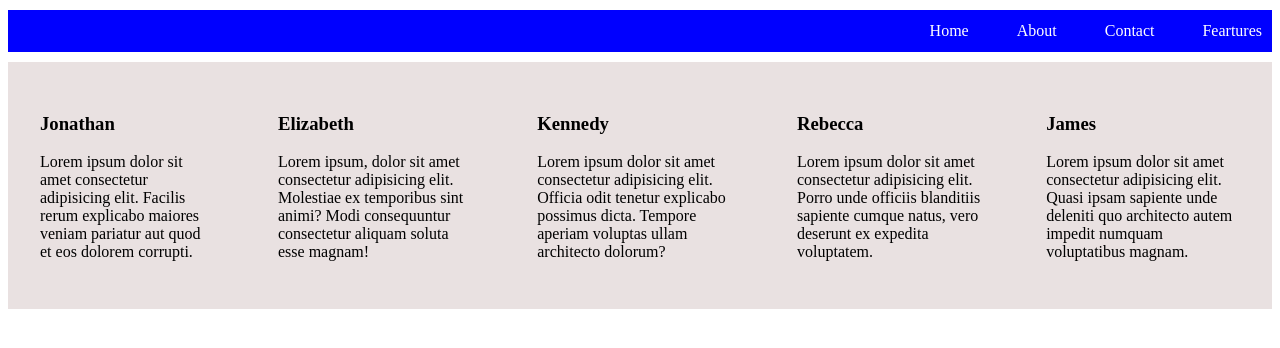
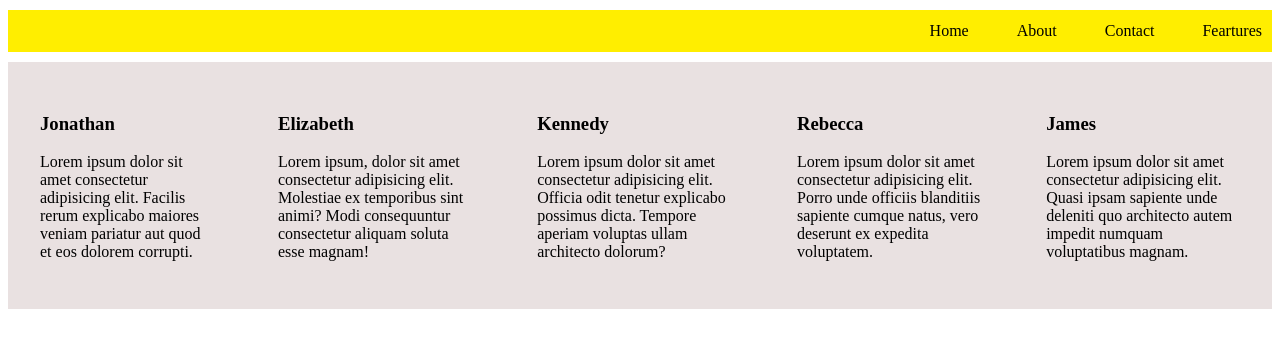
Before and after one commit to ClementCrown/New-Repo, a plain HTML site: page index.html in a window 1280 px wide. Drawn offline with Linux system fonts and the light colour scheme.

Commit message:
Change nav color and background color

```diff
--- a/style.css
+++ b/style.css
@@ -2,14 +2,12 @@
     background-color: rgb(233, 225, 225);
     display: flex;
 }
-/* .container{
-    display: flex;
-} */
+
 .container{
     margin: 2em;
 }
 .nav-bar{
-    background-color: blue;
+    background-color: rgb(255, 238, 0);
 }
 .nav-bar ul{
     display: flex;
@@ -21,6 +19,12 @@
 }
 a{
     margin-left: 3em;
-    color: white;
+    color: black;
     text-decoration: none;
 }
+
+a:hover{
+    cursor: pointer;
+    color: red;
+    text-decoration-style: dashed;
+}
```
Also changed, not shown: index.html (line endings or trailing spaces).
